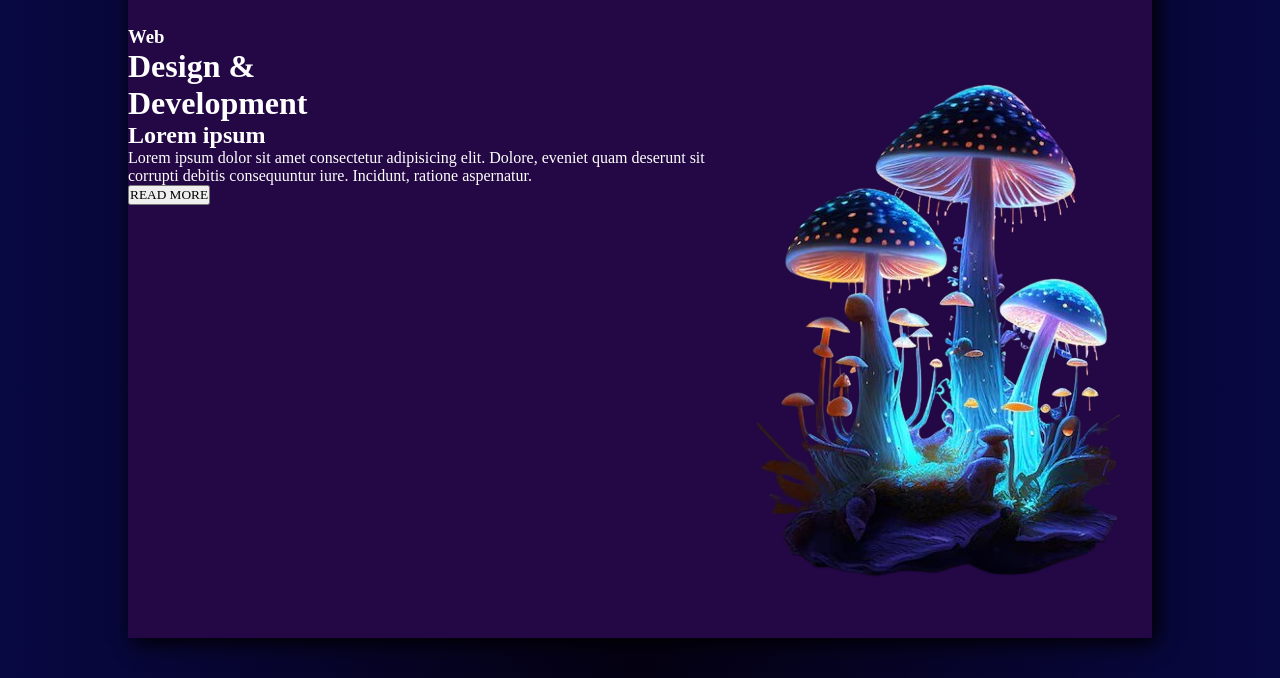
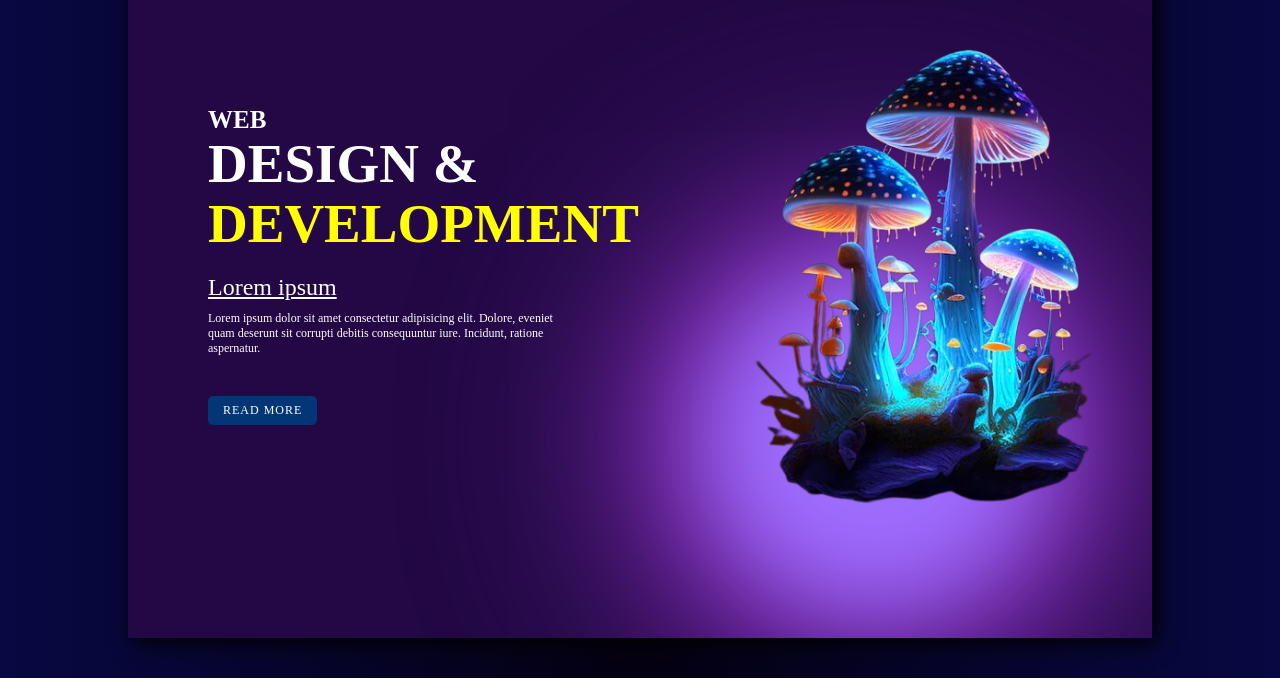
Before and after one commit to PrathibhaSithu/Home-Page-With-Top-Nav, a plain HTML site: page index.html in a window 1280 px wide. Shown: the part 122-800 px from the top of the page. Drawn offline with Linux system fonts and the light colour scheme; files whose address does not match are found by name.

Commit message:
Update styles.css

```diff
--- a/styles.css
+++ b/styles.css
@@ -105,3 +105,86 @@ ul li #sub:hover{
     height: 85%;
 
 }
+
+.main_content .left{
+    width: 50%;
+    height: 100%;
+    padding: 40px 80px;
+}
+
+.left h3{
+    font-weight: 600;
+    font-size: 25px;
+    text-transform: uppercase;
+    margin-top: 40px;
+}
+
+.left h1{
+    font-size: 55px;
+    font-weight: 600;
+    margin-bottom: 20px;
+    line-height: 60px;
+    text-transform: uppercase;
+}
+
+.left h1 span{
+    color: yellow;
+}
+
+.left p{
+    font-size: 12px;
+    font-weight: 400;
+
+}
+
+.left h2{
+    text-decoration: underline;
+    margin: 10px 0;
+    font-weight: 500;
+}
+
+.left button{
+    padding: 7px 15px;
+    border-radius: 5px;
+    font-size: 12px;
+    border:none;
+    outline:none;
+    letter-spacing: 1px;
+    margin-top: 40px;
+    background-color: #033677;
+    color: white;
+    cursor: pointer;
+    transition: 0.5s ease;
+}
+
+.left button:hover{
+    background-color: rgb(42,0,93);
+    box-shadow: 0 0 10px white;
+}
+
+.main_content .right{
+    width: 60%;
+    height: 100%;
+    padding-left: 100px;
+    overflow: hidden;
+}
+
+.right img{
+    width: 380px;
+    transform: translateY(-30px);
+    filter: saturate(120%);
+}
+
+.gradient{
+    width: 350px;
+    height: 350px;
+    position: absolute;
+    top: 48%;
+    left: 56%;;
+    border-radius: 50%;
+    background-color: rgb(158,109,255);
+    z-index: -1;
+    filter: blur(50px);
+    box-shadow:
+    0 0 250px rgb(157,108,255),0 0 200px purple,0 0 150px rgb(204,0,255);
+}
```
